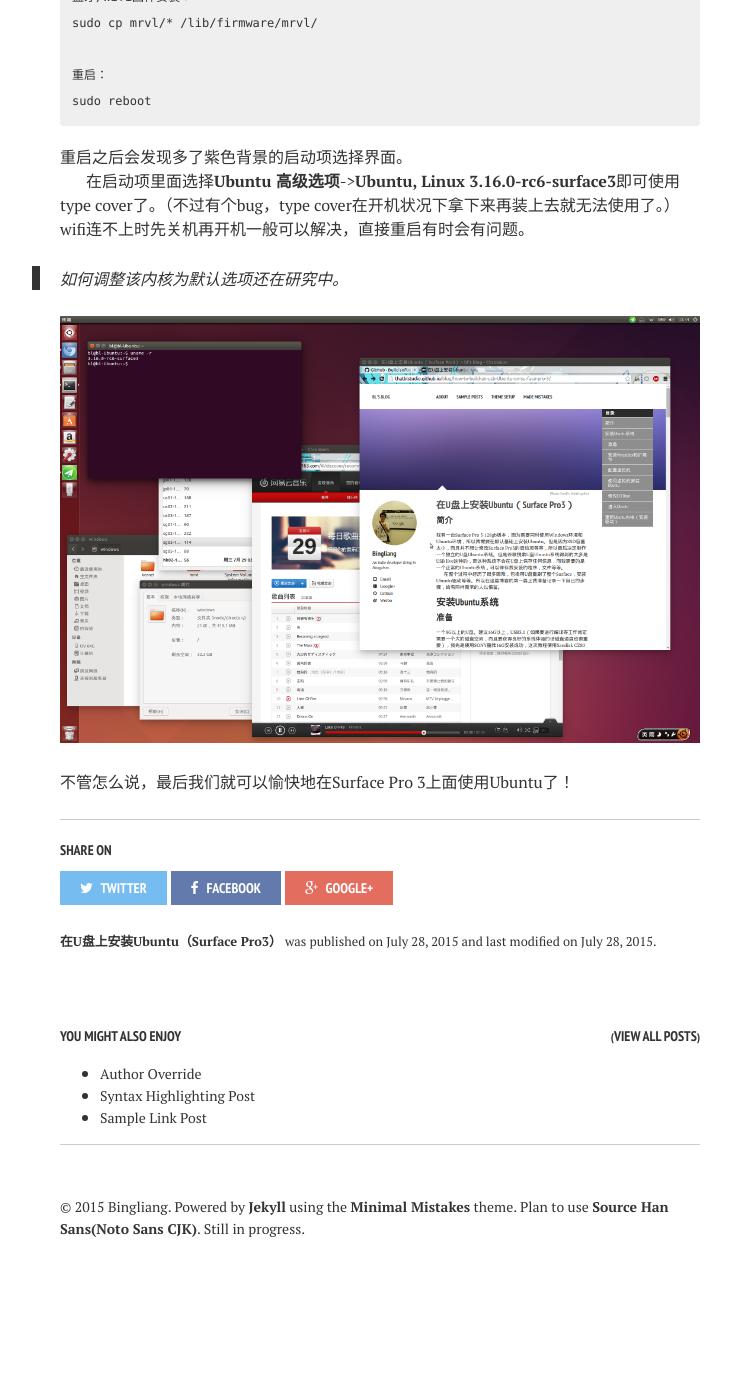
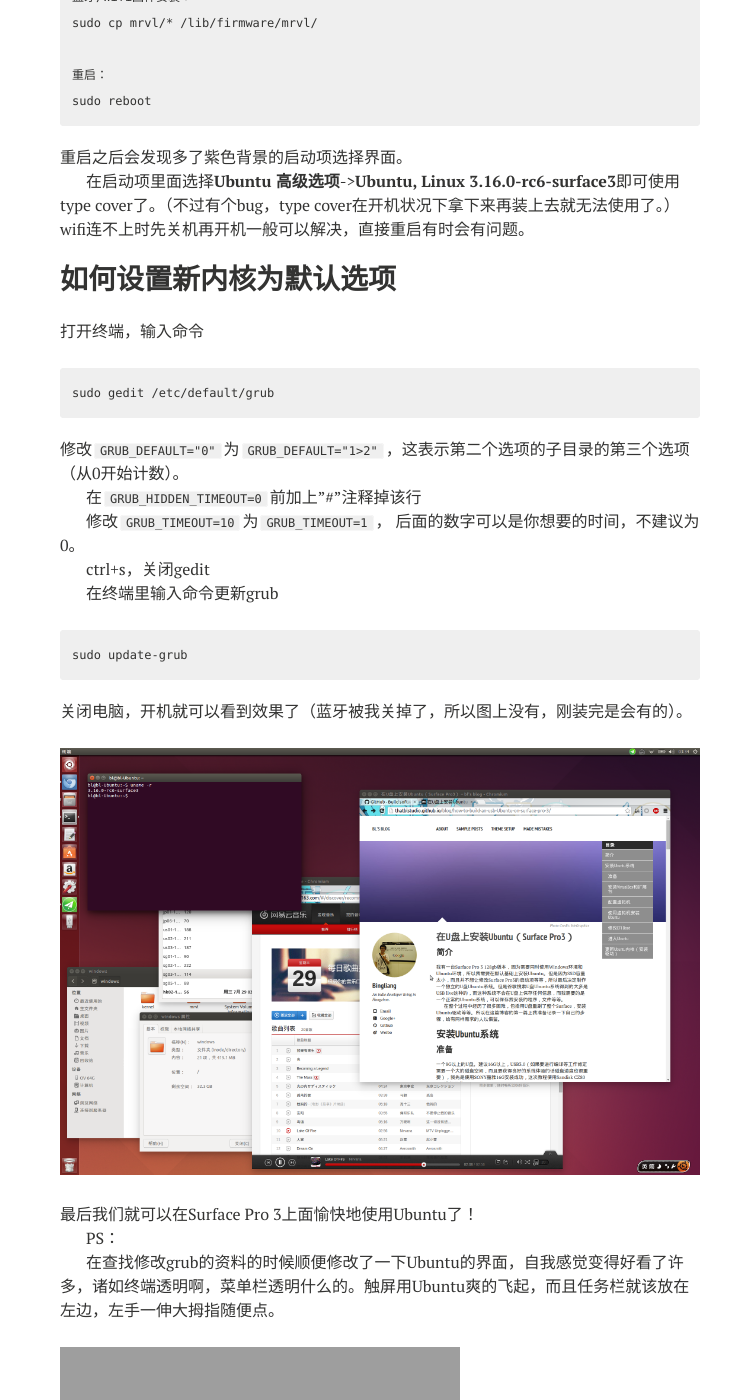
Before and after one commit to bingliang-zh/blog, a Jekyll site: the page built from _posts/2015-07-28-how-to-build-an-usb-Ubuntu-on-surface-pro-3.md, in a window 1280 px wide and 1400 px high, scrolled down 7816 px. Shown: the whole window, without its empty margins (260-991 px from the left). Built offline with Jekyll 4.4.1, drawn with Linux system fonts in a browser that asks for light colours; nearby versions of some CDN libraries; before the commit the page ends 9103 px from its top, so only the background shows below that.

Commit message:
增加对grub修改的片段和美化结果

```diff
--- a/_posts/2015-07-28-how-to-build-an-usb-Ubuntu-on-surface-pro-3.md
+++ b/_posts/2015-07-28-how-to-build-an-usb-Ubuntu-on-surface-pro-3.md
@@ -194,10 +194,37 @@ Surface Pro 3可以参考:
 
 在启动项里面选择**Ubuntu 高级选项**->**Ubuntu, Linux 3.16.0-rc6-surface3**即可使用type cover了。（不过有个bug，type cover在开机状况下拿下来再装上去就无法使用了。）wifi连不上时先关机再开机一般可以解决，直接重启有时会有问题。
 
-> 如何调整该内核为默认选项还在研究中。
+## 如何设置新内核为默认选项
+
+打开终端，输入命令
+
+    sudo gedit /etc/default/grub
+
+修改`GRUB_DEFAULT="0"`为`GRUB_DEFAULT="1>2"`，这表示第二个选项的子目录的第三个选项（从0开始计数）。
+
+在`GRUB_HIDDEN_TIMEOUT=0`前加上"#"注释掉该行
+
+修改`GRUB_TIMEOUT=10`为`GRUB_TIMEOUT=1`，
+后面的数字可以是你想要的时间，不建议为0。
+
+ctrl+s，关闭gedit
+
+在终端里输入命令更新grub
+
+	sudo update-grub
+
+关闭电脑，开机就可以看到效果了（蓝牙被我关掉了，所以图上没有，刚装完是会有的）。
 
 <figure>
 	<a href="{{ site.url }}/images/2015-07-28-how-to-build-an-usb-Ubuntu-on-surface-pro-3/7_final.png"><img src="{{ site.url }}/images/2015-07-28-how-to-build-an-usb-Ubuntu-on-surface-pro-3/7_final.png"></a>
 </figure>
 
-不管怎么说，最后我们就可以愉快地在Surface Pro 3上面使用Ubuntu了！
+最后我们就可以在Surface Pro 3上面愉快地使用Ubuntu了！
+
+PS：
+
+在查找修改grub的资料的时候顺便修改了一下Ubuntu的界面，自我感觉变得好看了许多，诸如终端透明啊，菜单栏透明什么的。触屏用Ubuntu爽的飞起，而且任务栏就该放在左边，左手一伸大拇指随便点。
+
+<figure>
+	<a href="{{ site.url }}/images/2015-07-28-how-to-build-an-usb-Ubuntu-on-surface-pro-3/8_beautify.png"><img src="{{ site.url }}/images/2015-07-28-how-to-build-an-usb-Ubuntu-on-surface-pro-3/8_beautify.png"></a>
+</figure>
```
Also changed, not shown: 1 other file.
